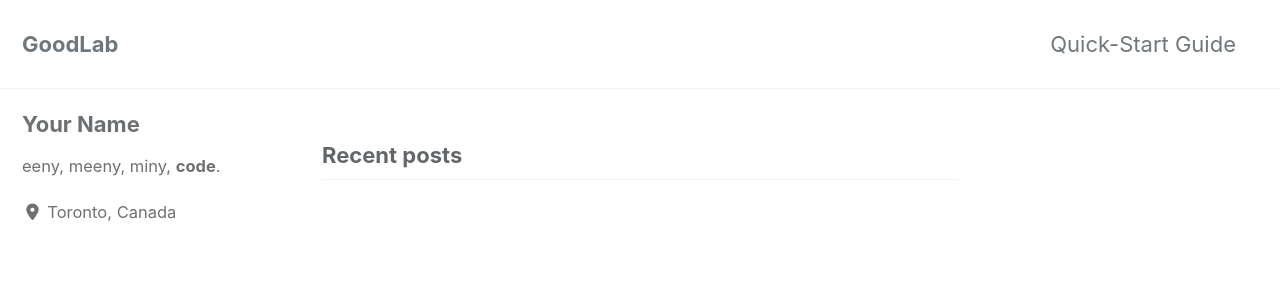
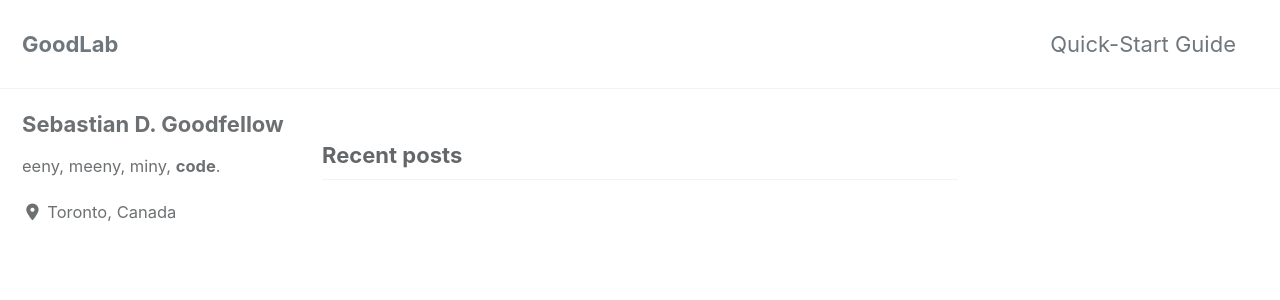
Before and after one commit to Seb-Good/sebastian-goodfellow, a Jekyll site: the page built from index.html, in a window 1280 px wide and 900 px high. Shown: the top 300 px of the window. Built offline with Jekyll 4.4.1, drawn with Linux system fonts in a browser that asks for light colours; cached includes are drawn as plain includes; nearby versions of some CDN libraries; the list of posts is cut into pages by our own code.

Commit message:
- initial commit

```diff
--- a/_config.yml
+++ b/_config.yml
@@ -93,7 +93,7 @@ analytics:
 
 # Site Author
 author:
-  name             : "Your Name"
+  name             : "Sebastian D. Goodfellow"
   avatar           : # path of avatar image, e.g. "/assets/images/bio-photo.jpg"
   bio              : "eeny, meeny, miny, **code**."
   location         : "Toronto, Canada"
@@ -111,9 +111,9 @@ author:
     - label: "Facebook"
       icon: "fab fa-fw fa-facebook-square"
       # url: "https://facebook.com/"
-    - label: "GitHub"
+    - label: "https://github.com/Seb-Good"
       icon: "fab fa-fw fa-github"
-      # url: "https://github.com/Seb-Good"
+      # url: "https://github.com/"
     - label: "Instagram"
       icon: "fab fa-fw fa-instagram"
       # url: "https://instagram.com/"
```
